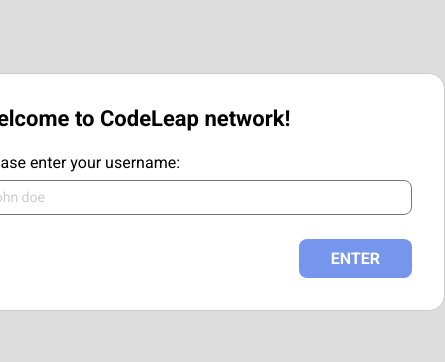
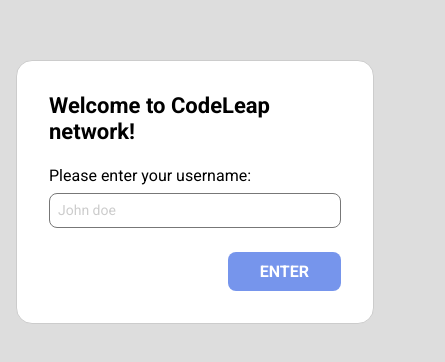
Before and after one commit to gabrieloliveirapimentel/codeleap-frontend, a React (Vite) app: page / in a window 390 px wide. Shown: the part 230-592 px from the top of the page, 445 px wide, since content can reach past the window. Built offline with nearby package versions, Linux system fonts and the light colour scheme.

Commit message:
fix: responsive adjusts

```diff
--- a/src/components/card.tsx
+++ b/src/components/card.tsx
@@ -37,7 +37,7 @@
           )}
         </div>
         <div className="px-8 py-6 grid">
-          <div className="flex justify-between py-3">
+          <div className="flex max-sm:flex-col justify-between py-3">
             <span className="font-bold text-[18px] text-[#777777]">
               {post.username}
             </span>
--- a/src/pages/main.tsx
+++ b/src/pages/main.tsx
@@ -34,7 +34,7 @@
             {username && <CreatePostForm user={username} />}
           </div>
           {posts.length > 0 ? (
-            <div className="grid gap-8 max-w-[800px]">
+            <div className="grid gap-8 min-md:max-w-[800px] max-md:mx-2">
               {posts.map((post) => (
                 <Card
                   key={post.id}
@@ -44,7 +44,7 @@
               ))}
             </div>
           ) : (
-            <div className="flex min-w-[800px]">
+            <div className="flex min-md:min-w-[800px] max-md:mx-2">
               <span>No posts found</span>
             </div>
           )}
--- a/src/pages/signup.tsx
+++ b/src/pages/signup.tsx
@@ -3,7 +3,7 @@
 export function SignUp() {
   return (
     <div className="h-screen flex flex-col items-center justify-center">
-      <div className="bg-white p-8 rounded-2xl min-w-[500px] border-1 border-[#CCCCCC]">
+      <div className="bg-white p-8 rounded-2xl border-1 border-[#CCCCCC] min-sm:min-w-[500px] max-sm:mx-4">
         <h1 className="text-black font-bold text-xl">
           Welcome to CodeLeap network!
         </h1>
```
